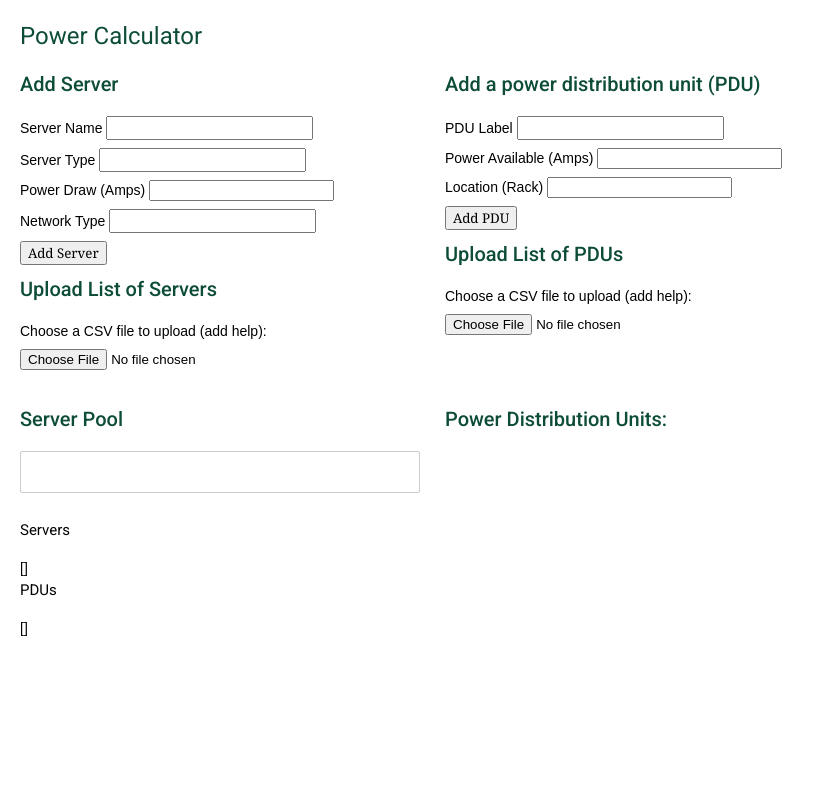
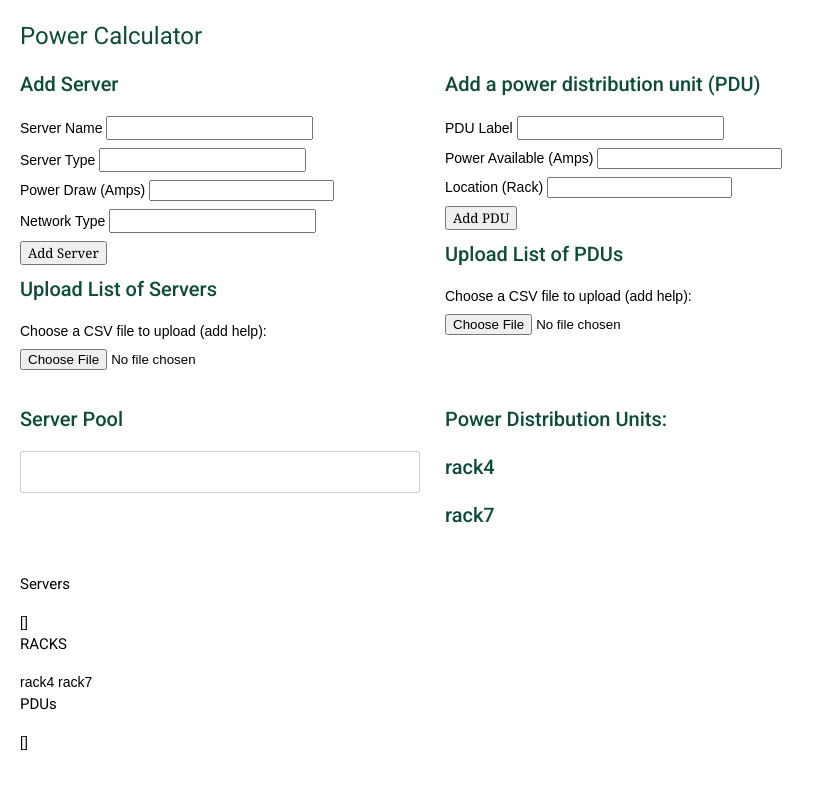
Before and after one commit to vuw-research-computing/rack-pdu-layout, an Angular app: page / in a window 1280 px wide. Shown: the top 788 px of the page, without its empty margins (0-825 px from the left). Built offline with nearby package versions, Linux system fonts and the light colour scheme.

Commit message:
Added a div container for racks

```diff
--- a/src/app/app.component.html
+++ b/src/app/app.component.html
@@ -14,25 +14,26 @@
 
     <div class="pcalc-container">
       <h2>Server Pool</h2>
-    <cdk-drop-list
-      [cdkDropListData]="servers"
-      class="pcalc-list"
-      (cdkDropListDropped)="drop($event)">
-      <div class="pcalc-box" *ngFor="let item of servers" cdkDrag>Server: {{item.name}}, Power draw: {{item.power_draw}}A</div>
+      <cdk-drop-list [cdkDropListData]="servers" class="pcalc-list" (cdkDropListDropped)="drop($event)">
+        <div class="pcalc-box" *ngFor="let item of servers" cdkDrag>Server: {{item.name}}, Power draw:
+          {{item.power_draw}}A</div>
       </cdk-drop-list>
     </div>
 
     <div class="pcalc-container">
       <h2>Power Distribution Units:</h2>
+      <div *ngFor="let rack of MOCKRACKS">
+        <h2> {{rack}} </h2>
         <div *ngFor="let pdu of pdus">
+          <div *ngIf="pdu.location == rack">Content to render when condition is true.
             <h3>PDU: {{pdu.label}} Total power: {{pdu.totalpower}}A, Power Available: {{pdu.poweravail}}A</h3>
-      <cdk-drop-list
-      [cdkDropListData]="pdu.servercontainer"
-      class="pcalc-list"
+            <cdk-drop-list [cdkDropListData]="pdu.servercontainer" class="pcalc-list"
               (cdkDropListDropped)="drop($event)">
-      <div class="pcalc-box" *ngFor="let item of pdu.servercontainer" cdkDrag>Server: {{item.name}}, Power draw: {{item.power_draw}}A</div>
+              <div class="pcalc-box" *ngFor="let item of pdu.servercontainer" cdkDrag>Server: {{item.name}}, Power draw:
+                {{item.power_draw}}A</div>
             </cdk-drop-list>
-
+          </div>
+        </div>
       </div>
 
     </div>
@@ -43,6 +44,12 @@
     </div>
 
     <div>
+      <h4>RACKS</h4>
+      {{ MOCKRACKS[0] }}
+      {{ MOCKRACKS[1] }}
+    </div>
+
+    <div>
       <h4>PDUs</h4>
       {{pdus | json}}
     </div>
--- a/src/app/app.component.ts
+++ b/src/app/app.component.ts
@@ -22,44 +22,19 @@ export class AppComponent implements OnInit {
   servers;
   pdus;
 
-  // serverFileContent;
-
-  // onChange(fileList: FileList): void {
-  //   let file = fileList[0];
-  //   let fileReader: FileReader = new FileReader();
-  //   let self = this;
-  //   fileReader.onloadend = function(x) {
-  //     self.serverFileContent = fileReader.result;
-  //   }
-  //   fileReader.readAsText(file);
-  // }
+  MOCKRACKS: string[] = [ 'rack4', 'rack7' ];
 
   initPower() {
     console.log("initialise");
     for (let p of this.pdus) {
-//      console.log(p.poweravail);
       p.poweravail = p.totalpower;
-//      console.log(p.poweravail);
     }
   }
-
-//   calculatePower() {
-//     console.log("calculate");
-//     for (let p of this.pdus) {
-//       p.poweravail = p.totalpower;
-// //      console.log(p.poweravail);
-//       for (let s of p.servercontainer) {
-//         p.poweravail = (p.poweravail - s.power);
-// //        console.log(p.totalpower, p.poweravail, s.power);
-//       }
-//     }
-//   }
 
   calculatePowerMathjs() {
     console.log("calculatemjs");
     for (let p of this.pdus) {
       p.poweravail = p.totalpower;
-//      console.log(p.poweravail);
       for (let s of p.servercontainer) {
         let frpa = math.fraction(p.poweravail);
         let frpo = math.fraction(s.power_draw);
@@ -93,7 +68,6 @@ export class AppComponent implements OnInit {
   //   this.initPower();
   // }
 
-
   drop(event: CdkDragDrop<string[]>) {
     if (event.previousContainer === event.container) {
       moveItemInArray(event.container.data, event.previousIndex, event.currentIndex);
--- a/src/app/pdu-form/pdu-form.component.ts
+++ b/src/app/pdu-form/pdu-form.component.ts
@@ -4,6 +4,7 @@ import { FormBuilder } from '@angular/forms';
 import { PduService } from '../pdu.service';
 import { Pdu } from '../pdu';
 import { Server } from '../server';
+import { LocationStrategy } from '@angular/common';
 
 @Component({
   selector: 'app-pdu-form',
@@ -49,6 +50,7 @@ export class PduFormComponent {
         var newPdu = {label: pduInfo[0], totalpower: parseFloat(pduInfo[1]), poweravail: parseFloat(pduInfo[1]), location: pduInfo[2], servercontainer: []}
         console.log(newPdu);
         self.pduService.addPdu(newPdu);
+
       }
     });
 
```
Lines whose indentation alone changed are shown as unchanged.
